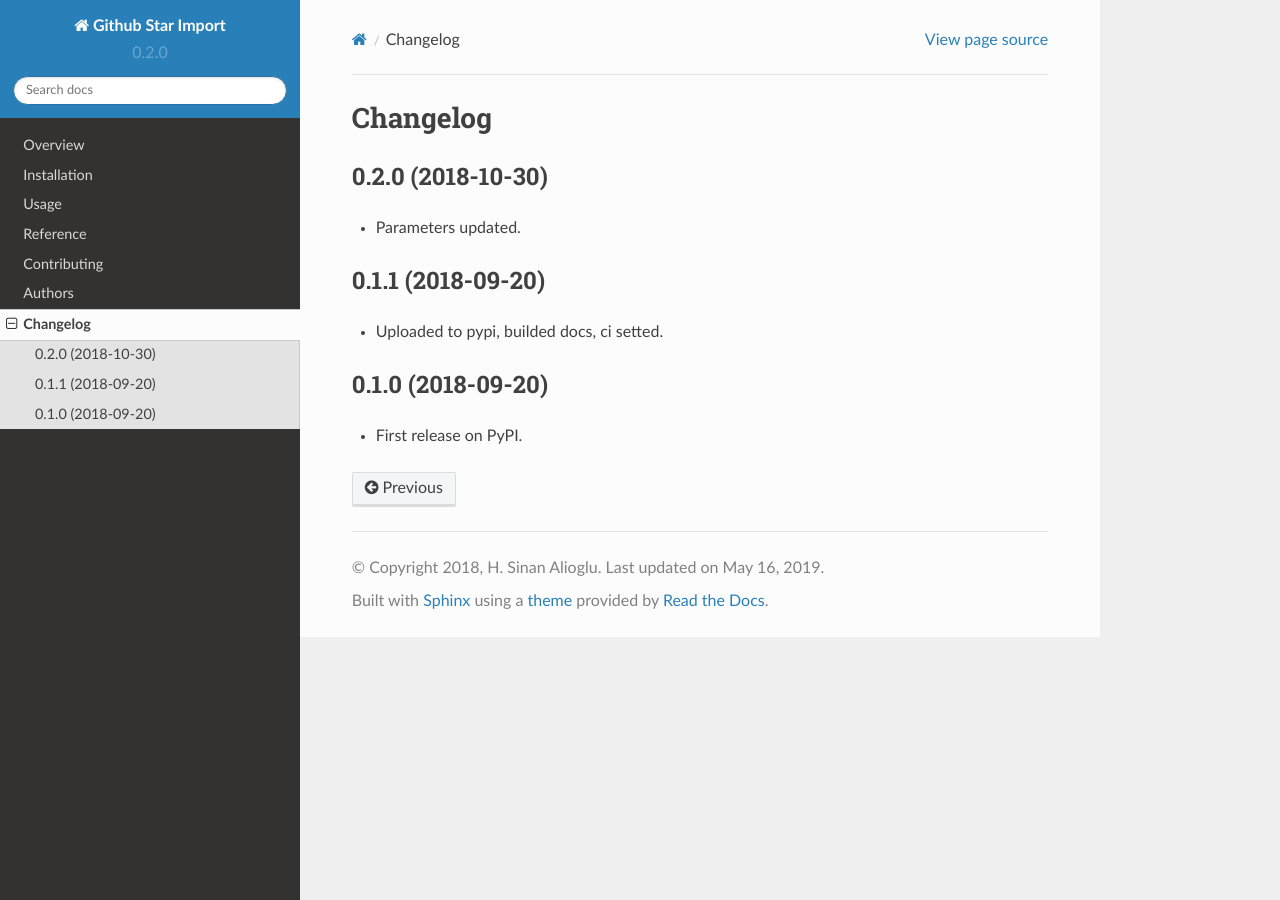
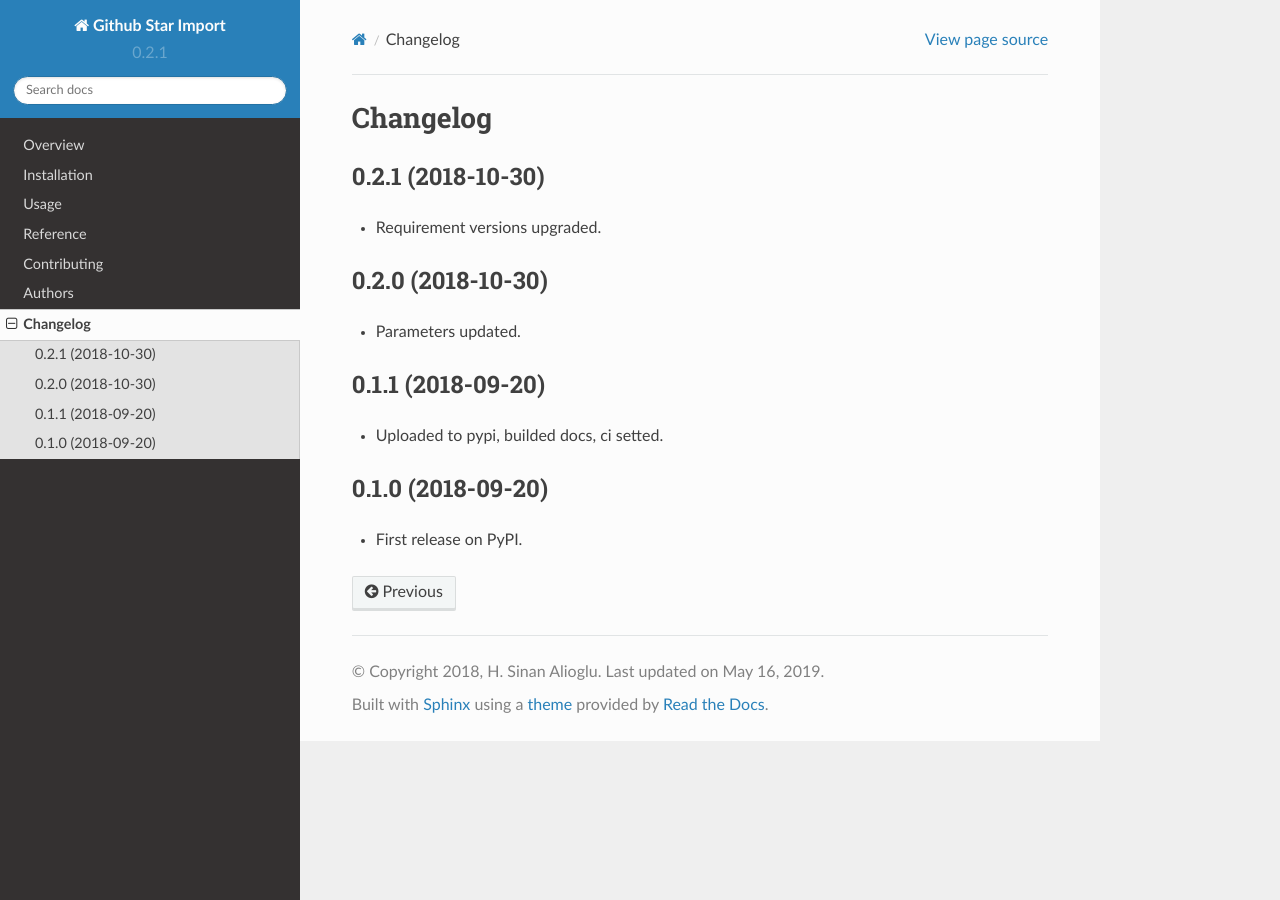
Before and after one commit to ekpyrosis/python-github-star-import, a Sphinx documentation site: the page built from docs/changelog.rst, in a window 1280 px wide. Built offline with Sphinx 7.4.7 and the Read the Docs theme 2.0.0, drawn with Linux system fonts in a browser that asks for light colours.

Commit message:
requirement versions upgraded

```diff
--- a/CHANGELOG.rst
+++ b/CHANGELOG.rst
@@ -1,6 +1,11 @@
 
 Changelog
 =========
+
+0.2.1 (2018-10-30)
+------------------
+
+* Requirement versions upgraded.
 
 0.2.0 (2018-10-30)
 ------------------
--- a/docs/conf.py
+++ b/docs/conf.py
@@ -26,7 +26,7 @@ project = u'Github Star Import'
 year = '2018'
 author = u'H. Sinan Alioglu'
 copyright = '{0}, {1}'.format(year, author)
-version = release = u'0.2.0'
+version = release = u'0.2.1'
 
 pygments_style = 'trac'
 templates_path = ['.']
--- a/setup.py
+++ b/setup.py
@@ -40,7 +40,7 @@ if 'TOXENV' in os.environ and 'SETUPPY_CFLAGS' in os.environ:
 
 setup(
     name='github-star-import',
-    version='0.2.0',
+    version='0.2.1',
     license='BSD 2-Clause License',
     description='Github star importer and merger.',
     long_description='%s\n%s' % (
@@ -83,7 +83,7 @@ setup(
     ],
     install_requires=[
         # eg: 'aspectlib==1.1.1', 'six>=1.7',
-        'github3.py==1.2.0'
+        'github3.py==1.3.0'
     ],
     extras_require={
         # eg:
--- a/src/github_star_import/__init__.py
+++ b/src/github_star_import/__init__.py
@@ -1,3 +1,3 @@
-__version__ = '0.2.0'
+__version__ = '0.2.1'
 
 from ._github_star_import import longest  # noqa
```
Also changed, not shown: .bumpversion.cfg.
